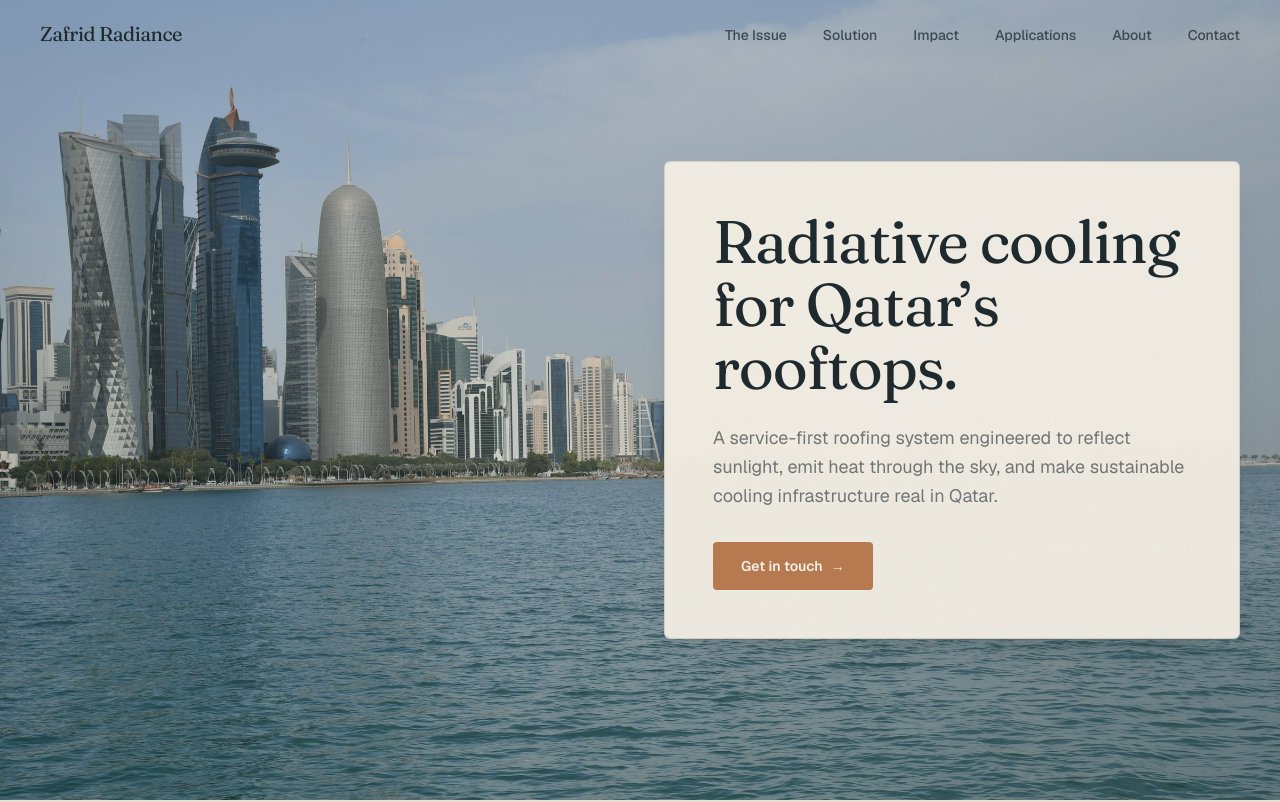
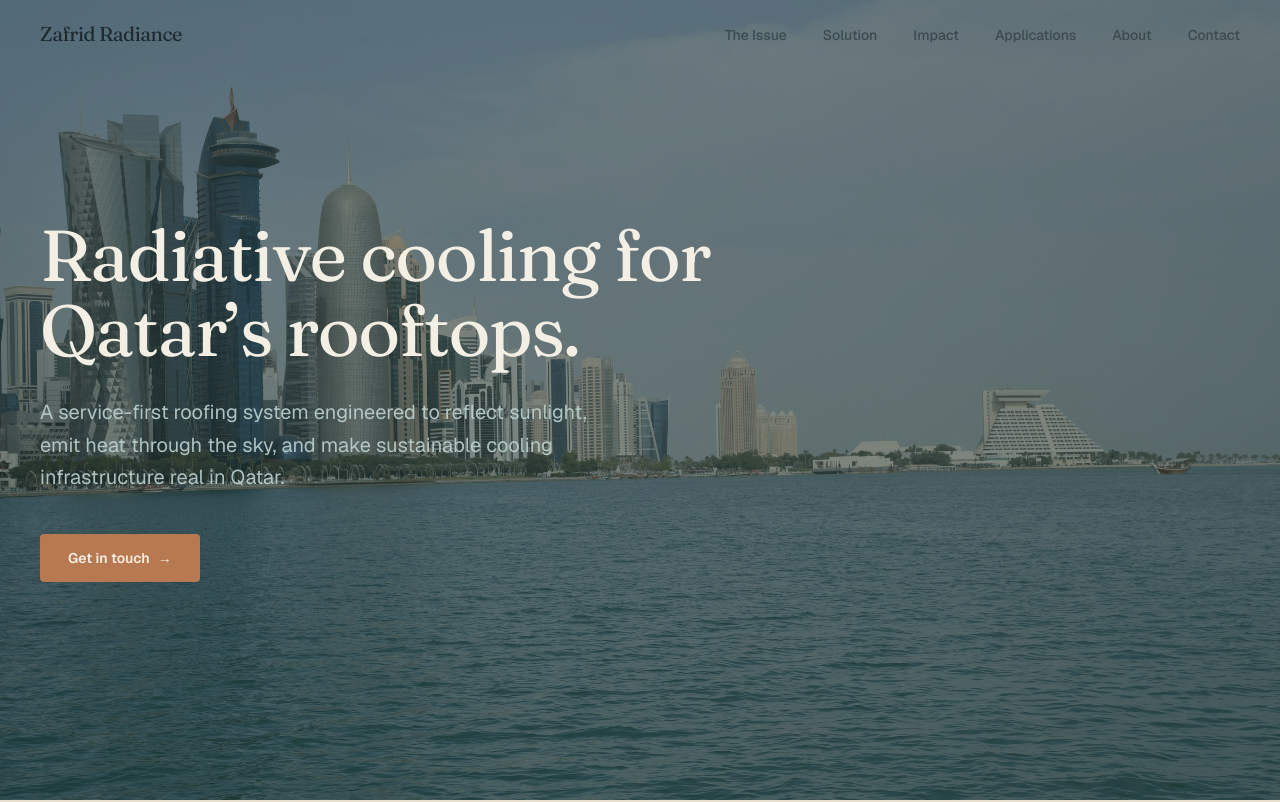
Before and after one commit to zafridradiance/zafrid-radiance-web, a Next.js app: page / in a window 1280 px wide. Shown: the top 802 px of the page. Built offline with nearby package versions, Linux system fonts and the light colour scheme; a web font is replaced by a local one.

Commit message:
Drop hero card: light copy directly on photo with flat scrim
Co-Authored-By: Claude Opus 4.8 <noreply@anthropic.com>

```diff
--- a/src/components/Hero.tsx
+++ b/src/components/Hero.tsx
@@ -17,26 +17,25 @@ export default function Hero() {
         sizes="100vw"
         className="object-cover"
       />
-      {/* Subtle flat tint for palette cohesion (no gradients) */}
-      <div className="absolute inset-0 bg-pine-deep/20" aria-hidden />
+      {/* Flat scrim for text legibility (no gradients) */}
+      <div className="absolute inset-0 bg-pine-deep/55" aria-hidden />
 
       <div className="relative mx-auto w-full max-w-7xl px-6 py-32 lg:px-10">
-        <div className="ml-auto max-w-xl">
-          <div className="paper-grain rounded-md border border-line bg-parchment/95 p-8 shadow-soft backdrop-blur-sm sm:p-10 lg:p-12">
+        <div className="max-w-3xl">
           <h1
-              className="animate-fade-up font-serif text-4xl leading-[1.05] tracking-[-0.02em] text-ink sm:text-5xl lg:text-6xl"
+            className="animate-fade-up font-serif text-5xl leading-[1.04] tracking-[-0.02em] text-parchment sm:text-6xl lg:text-7xl"
             style={{ animationDelay: "0.15s" }}
           >
             {hero.title}
           </h1>
           <p
-              className="animate-fade-up mt-6 text-base leading-relaxed text-muted sm:text-lg"
+            className="animate-fade-up mt-7 max-w-xl text-lg leading-relaxed text-frost/90 sm:text-xl"
             style={{ animationDelay: "0.3s" }}
           >
             {hero.subtitle}
           </p>
           <div
-              className="animate-fade-up mt-8"
+            className="animate-fade-up mt-10"
             style={{ animationDelay: "0.45s" }}
           >
             <Button href="#contact" variant="primary">
@@ -45,7 +44,6 @@ export default function Hero() {
           </div>
         </div>
       </div>
-      </div>
     </section>
   );
 }
```
Lines whose indentation alone changed are shown as unchanged.
